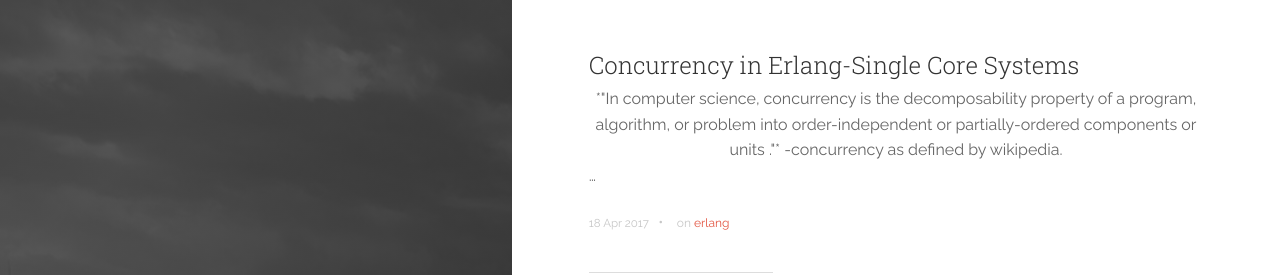
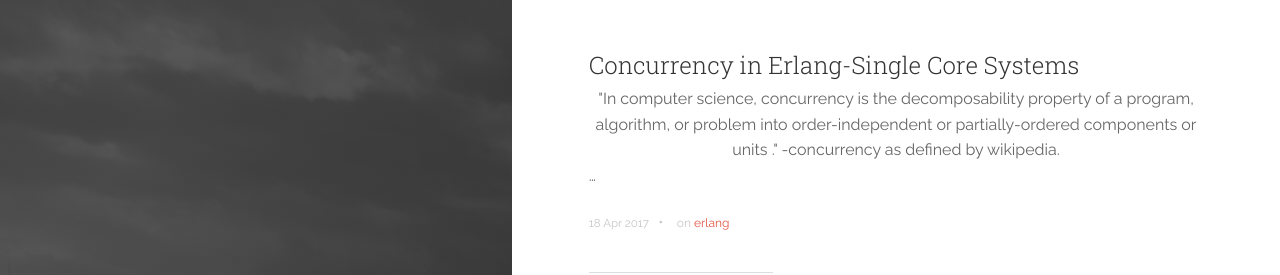
Before and after one commit to nithinkr1shna/nithinkr1shna.github.io, a Jekyll site: the page built from index.html, in a window 1280 px wide and 900 px high. Shown: the top 275 px of the window. Built offline with Jekyll 4.4.1, drawn with Linux system fonts in a browser that asks for light colours; nearby versions of some CDN libraries; the list of posts is cut into pages by our own code.

```diff
--- a/_posts/2017-04-18-concurrency-in-erlang.markdown
+++ b/_posts/2017-04-18-concurrency-in-erlang.markdown
@@ -5,8 +5,10 @@ categories:  [erlang]
 tags: [erlang]
 ---
 
-<center>*"In computer science, concurrency is the decomposability property of a program, algorithm, or problem into order-independent or partially-ordered components or units
-."* -concurrency as defined by wikipedia.</center>
+<center>"In computer science, concurrency is the decomposability property of a program, algorithm, or problem into order-independent or partially-ordered components or units
+." -concurrency as defined by wikipedia.</center>
+
+
 
 In Erlang concurrency is acheived by running processes independently, potentially running in parallel. In single core systems concurrent process time share, mediated by a Scheduler, in a round robin fashion. We have a 3 state-process model in Erlang, they are RUNNING, WAITING, RUNNABLE.
 
```
